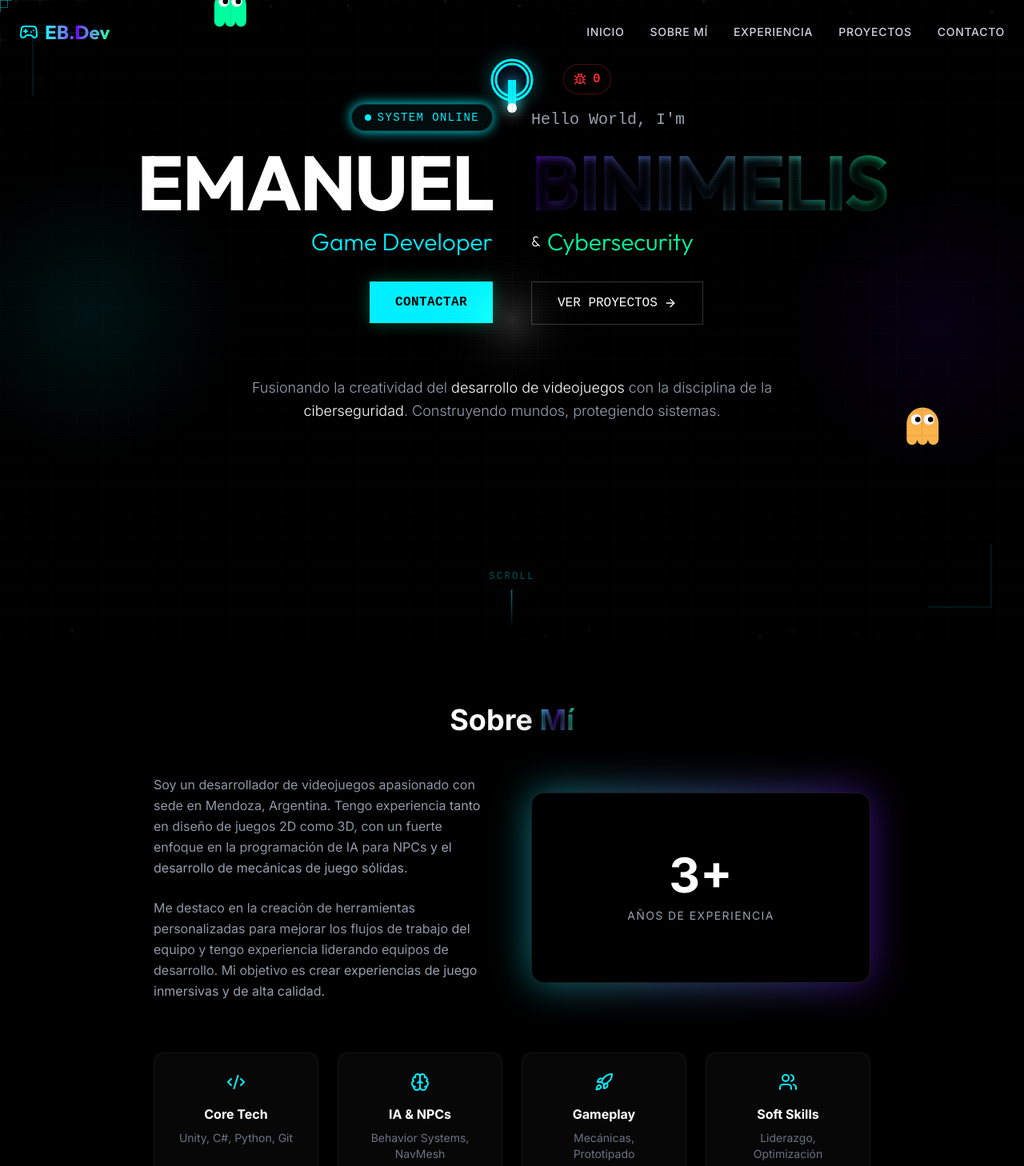
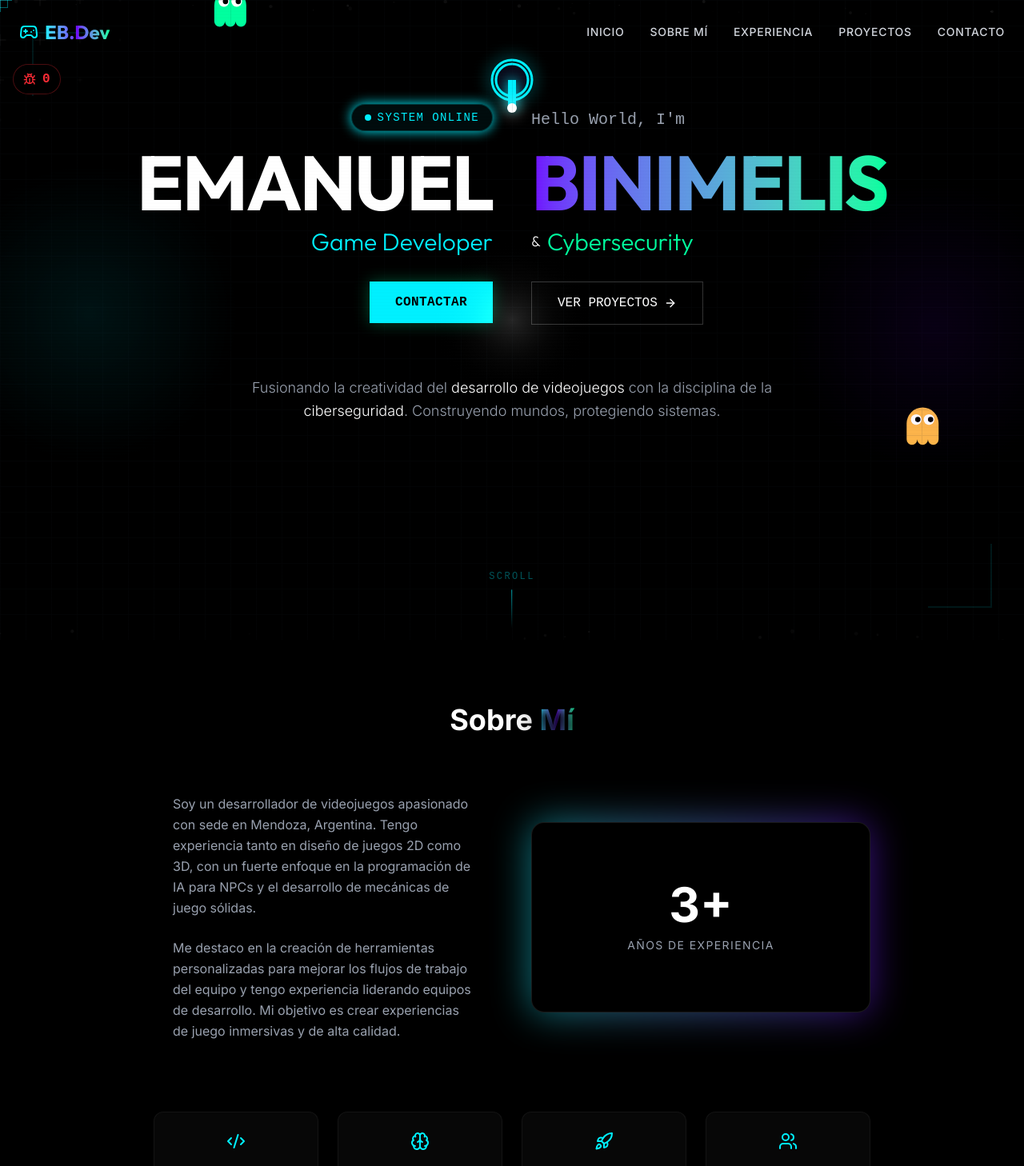
Before and after one commit to EmaBilibili/My-Portfolio, a React (Vite) app: page / in a window 1280 px wide. Shown: the top 1458 px of the page at 80% size. Built offline with nearby package versions, Linux system fonts and the light colour scheme.

Commit message:
Fix: Restore BINIMELIS gradient, reposition counter, add text backgrounds

```diff
--- a/src/components/About.jsx
+++ b/src/components/About.jsx
@@ -24,7 +24,7 @@ const About = () => {
                     </h2>
 
                     <div className="grid md:grid-cols-2 gap-12 items-center mb-16">
-                        <div className="space-y-6 text-gray-400 leading-relaxed text-readable">
+                        <div className="space-y-6 text-gray-400 leading-relaxed bg-black/60 backdrop-blur-sm p-6 rounded-xl">
                             <p>
                                 Soy un desarrollador de videojuegos apasionado con sede en Mendoza, Argentina. Tengo experiencia tanto en diseño de juegos 2D como 3D, con un fuerte enfoque en la programación de IA para NPCs y el desarrollo de mecánicas de juego sólidas.
                             </p>
--- a/src/components/Hero.jsx
+++ b/src/components/Hero.jsx
@@ -43,7 +43,7 @@ const Hero = () => {
                         </h2>
 
                         {/* Description */}
-                        <p className="text-gray-400 text-sm sm:text-base max-w-md text-center text-readable leading-relaxed font-light">
+                        <p className="text-gray-400 text-sm sm:text-base max-w-md text-center leading-relaxed font-light bg-black/60 backdrop-blur-sm px-4 py-3 rounded-lg">
                             Fusionando la creatividad del <span className="text-white">desarrollo de videojuegos</span> con la disciplina de la <span className="text-white">ciberseguridad</span>. Construyendo mundos, protegiendo sistemas.
                         </p>
 
@@ -102,7 +102,7 @@ const Hero = () => {
                                 Hello World, I'm
                             </h2>
 
-                            <h1 className="text-7xl lg:text-8xl font-heading font-bold tracking-tight text-transparent bg-clip-text bg-gradient-to-r from-secondary to-accent mb-2 heading-readable">
+                            <h1 className="text-7xl lg:text-8xl font-heading font-bold tracking-tight text-transparent bg-clip-text bg-gradient-to-r from-secondary to-accent mb-2">
                                 BINIMELIS
                             </h1>
 
--- a/src/components/TurretDefense.jsx
+++ b/src/components/TurretDefense.jsx
@@ -198,8 +198,8 @@ const TurretDefense = () => {
 
     return (
         <>
-            {/* Kill Counter UI - positioned to the right of turret */}
-            <div className="fixed top-20 left-1/2 ml-16 z-[60] flex items-center gap-2 bg-black/70 backdrop-blur-sm px-3 py-1.5 rounded-full border border-red-500/30">
+            {/* Kill Counter UI - positioned top-left to not block content */}
+            <div className="fixed top-20 left-4 z-[60] flex items-center gap-2 bg-black/80 backdrop-blur-sm px-3 py-1.5 rounded-full border border-red-500/30">
                 <Bug className="w-4 h-4 text-red-500" />
                 <span className="text-red-500 font-mono font-bold">{killCount}</span>
             </div>
```
